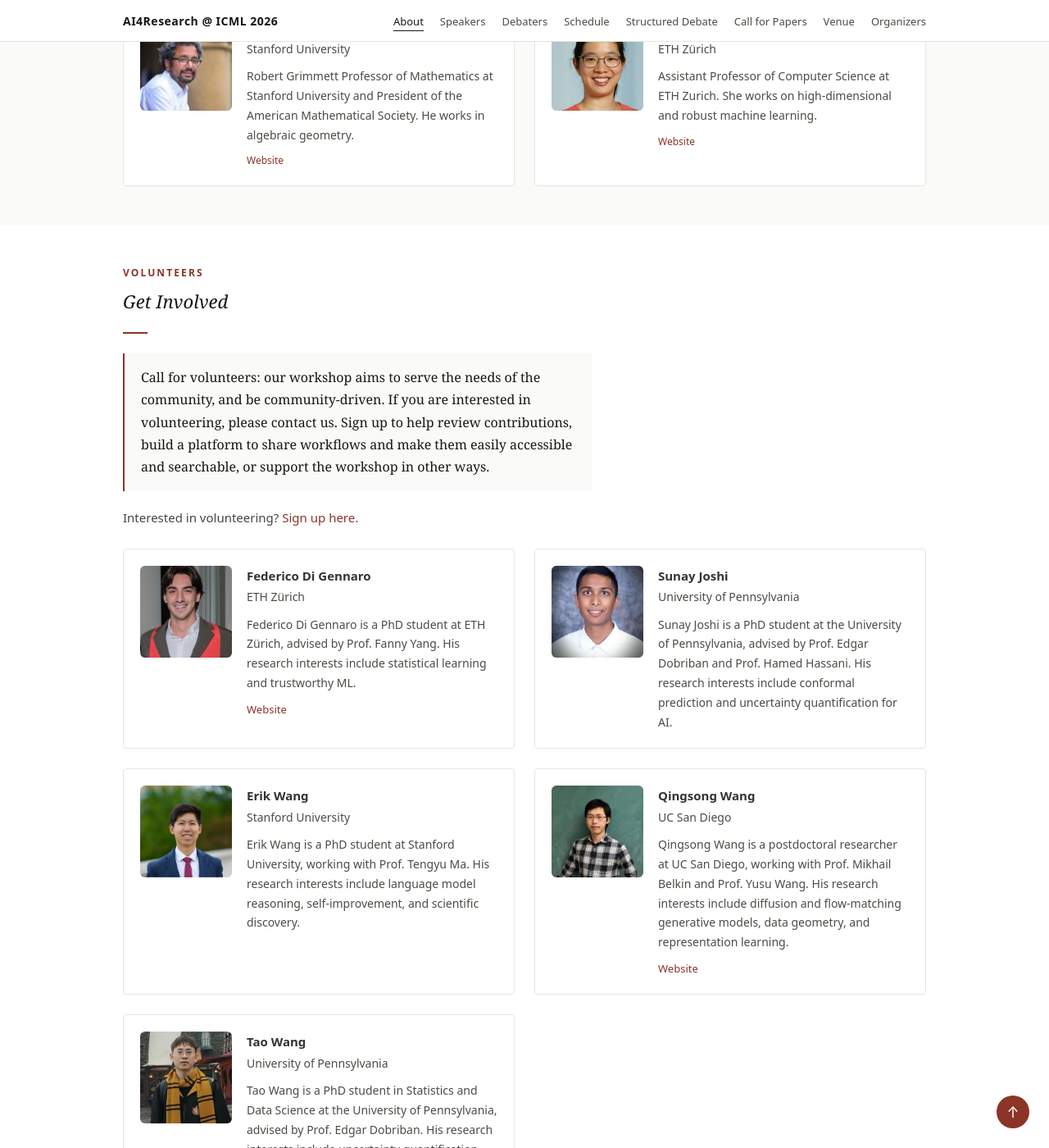
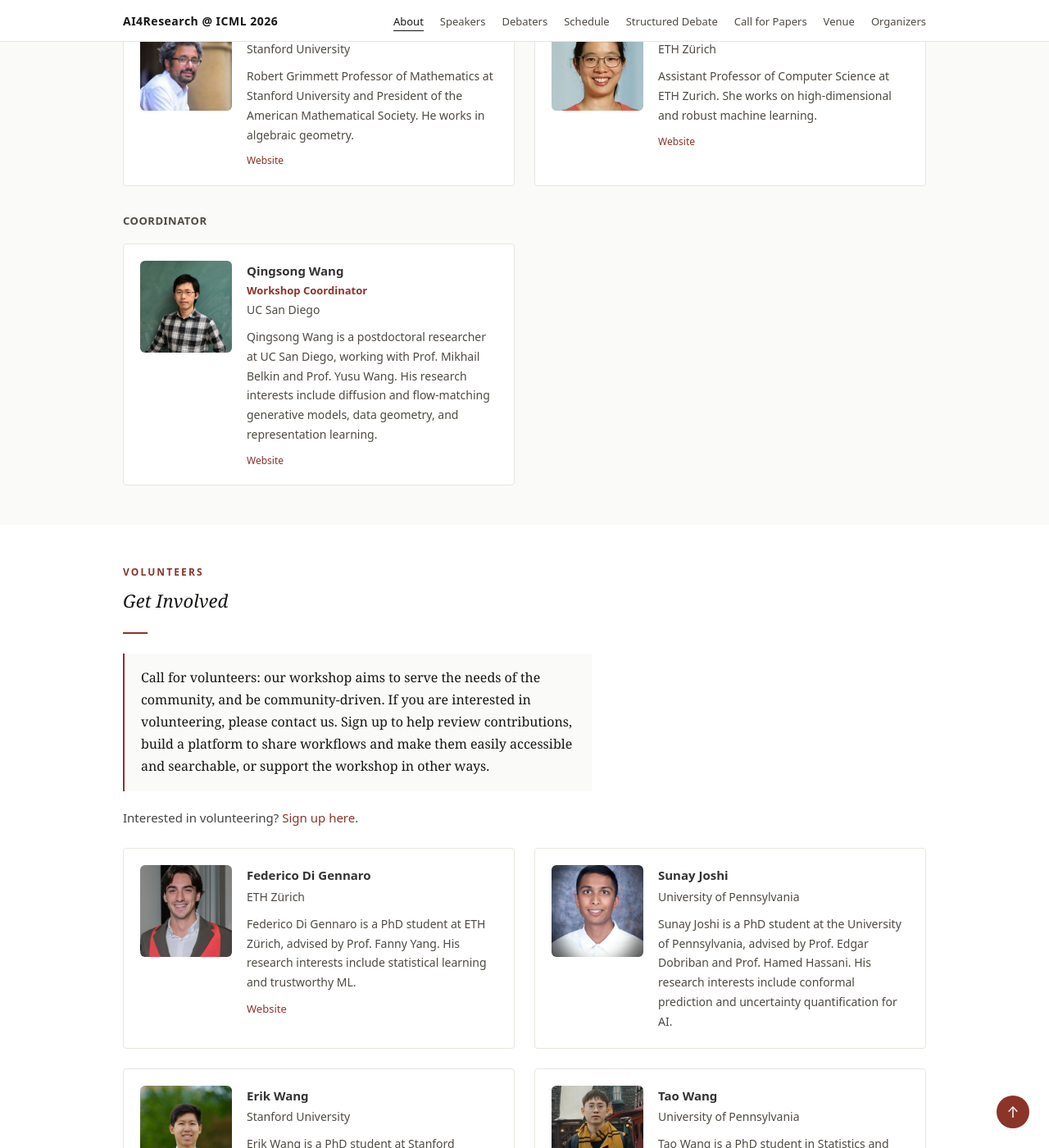
Before and after one commit to ai4research-icml-workshop/ai4research-icml-workshop.github.io, a Jekyll site: the page built from index.html, in a window 1280 px wide and 1400 px high, scrolled down 9297 px. Shown: the whole window at 82% size. Built offline with Jekyll 4.4.1, drawn with Linux system fonts in a browser that asks for light colours.

Commit message:
Move coordinator into workshop committee

```diff
--- a/_includes/organizers.html
+++ b/_includes/organizers.html
@@ -29,5 +29,36 @@
       </div>
       {% endfor %}
     </div>
+
+    {% if site.data.coordinators and site.data.coordinators.size > 0 %}
+    <h3 class="section-subheading">Coordinator</h3>
+    <div class="organizers-grid organizers-grid--coordinator">
+      {% for coordinator in site.data.coordinators %}
+      <div class="organizer-card">
+        <img
+          class="organizer-photo"
+          src="{{ coordinator.photo | relative_url }}"
+          alt="Photo of {{ coordinator.name }}"
+          loading="lazy"
+          {% if coordinator.photo_position %}style="object-position: {{ coordinator.photo_position }}"{% endif %}
+        >
+        <div class="organizer-info">
+          <div class="organizer-name">{{ coordinator.name }}</div>
+          <div class="organizer-role">{{ coordinator.role }}</div>
+          <div class="organizer-affil">{{ coordinator.affiliation }}</div>
+          {% if coordinator.bio != "" %}
+          <p class="organizer-bio">{{ coordinator.bio }}</p>
+          {% endif %}
+          {% if coordinator.website != "" or coordinator.scholar != "" %}
+          <div class="organizer-links">
+            {% if coordinator.website != "" %}<a href="{{ coordinator.website }}" target="_blank" rel="noopener">Website</a>{% endif %}
+            {% if coordinator.scholar != "" %}<a href="{{ coordinator.scholar }}" target="_blank" rel="noopener">Scholar</a>{% endif %}
+          </div>
+          {% endif %}
+        </div>
+      </div>
+      {% endfor %}
+    </div>
+    {% endif %}
   </div>
 </section>
--- a/_sass/_sections.scss
+++ b/_sass/_sections.scss
@@ -571,6 +571,20 @@
   gap: 24px;
 }
 
+.organizers-grid--coordinator {
+  margin-top: 16px;
+}
+
+.section-subheading {
+  margin: 32px 0 0;
+  font-size: 13px;
+  font-weight: 600;
+  letter-spacing: 0.04em;
+  text-transform: uppercase;
+  color: $color-text-secondary;
+  font-family: $font-sans;
+}
+
 .organizer-card {
   display: flex;
   gap: 18px;
@@ -607,6 +621,14 @@
 .organizer-affil {
   font-size: 14px;
   color: $color-text-secondary;
+  font-family: $font-sans;
+}
+
+.organizer-role {
+  margin-top: 2px;
+  font-size: 13px;
+  font-weight: 600;
+  color: $color-accent;
   font-family: $font-sans;
 }
 
```
Also changed, not shown: _data/coordinators.yml (added, +7 -0 lines), _data/volunteers.yml (+0 -8 lines).
